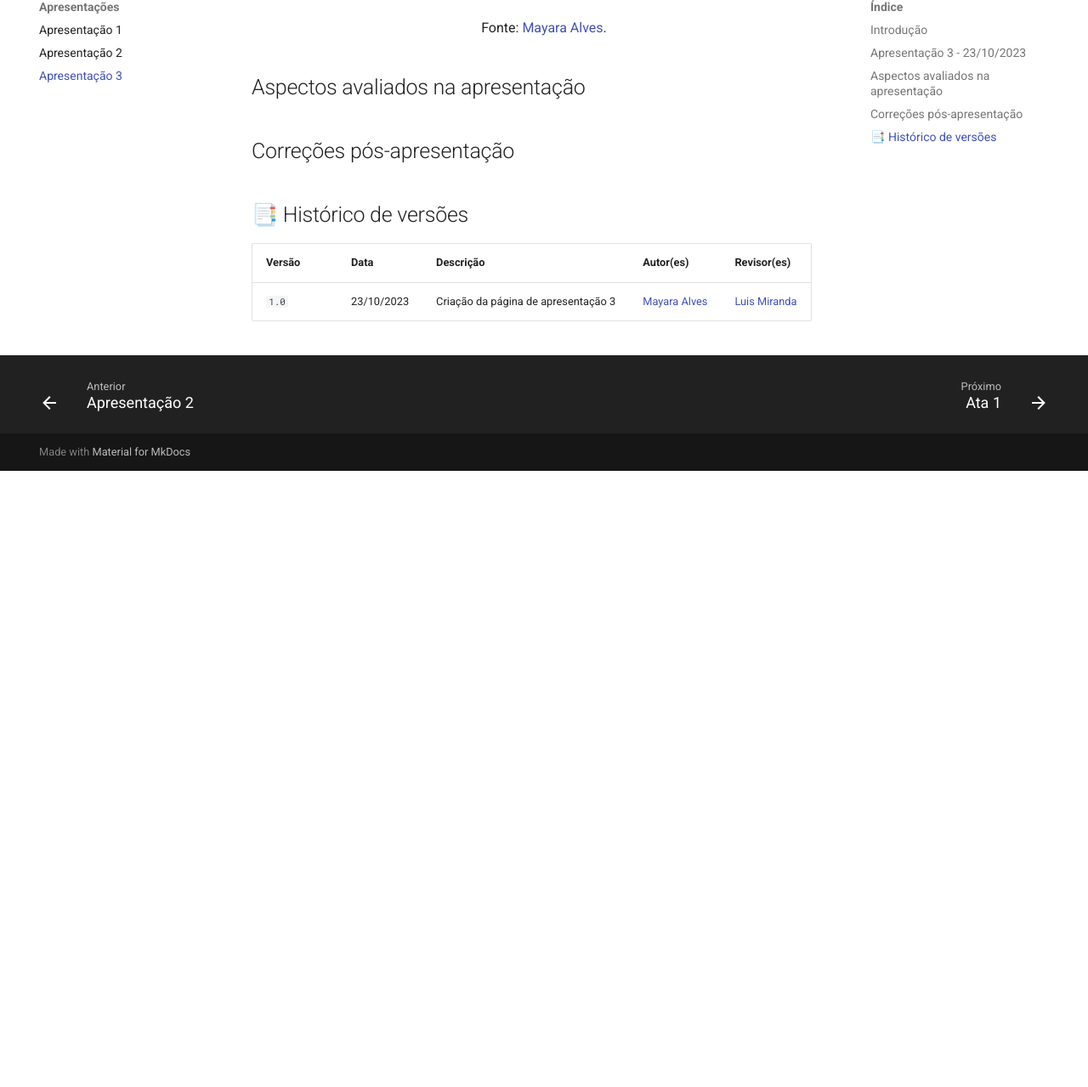
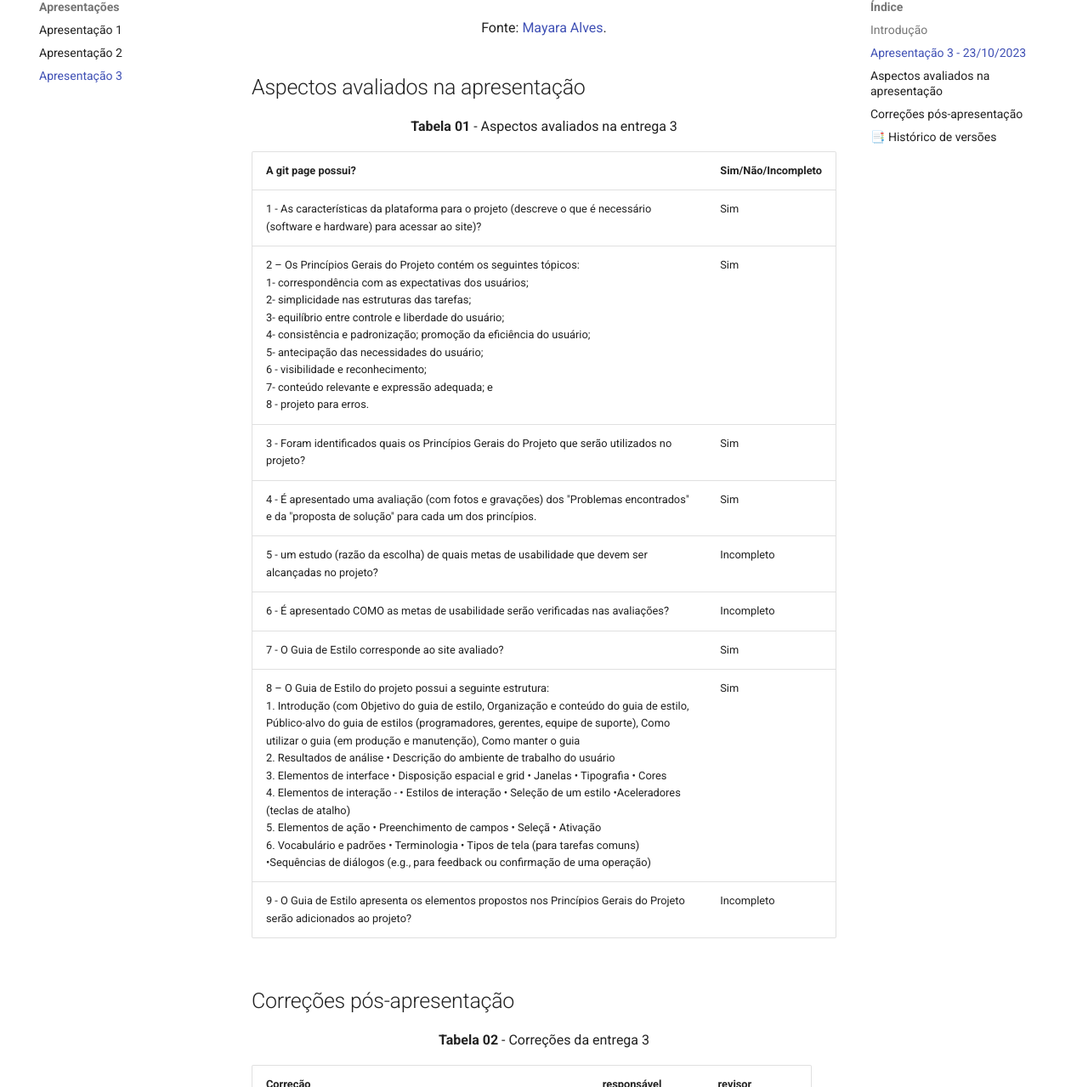
Before and after one commit to Interacao-Humano-Computador/2023.2-Ventoy, an MkDocs documentation site: the page built from docs/apresentacao/apresentacao3.md, in a window 1280 px wide and 1400 px high, scrolled down 737 px, cut to the strip 121-1400 px from the top of the window. Shown: the whole strip at 85% size. Built offline with MkDocs 1.6.1 and Material for MkDocs 9.7.7, drawn with Linux system fonts in a browser that asks for light colours; comment, search, counter and statistics services are not loaded; before the commit the page ends 1412 px from its top, so only the background shows below that; some of the changed text lies outside the part shown.

Commit message:
Update apresentacao3.md

```diff
--- a/docs/apresentacao/apresentacao3.md
+++ b/docs/apresentacao/apresentacao3.md
@@ -14,10 +14,33 @@ O propósito desta página consiste em arquivar os elementos pertinentes à terc
 
 ## Aspectos avaliados na apresentação
 
+<p align="center"><b>Tabela 01</b> - Aspectos avaliados na entrega 3 </p>
+
+A git page possui?  | Sim/Não/Incompleto
+--------- | ------
+1 - As características da plataforma para o projeto (descreve o que é necessário (software e hardware) para acessar ao site)? | Sim
+2 –  Os Princípios Gerais do Projeto contém os seguintes tópicos:<br>1- correspondência com as expectativas dos usuários;<br>2- simplicidade nas estruturas das tarefas;<br>3- equilíbrio entre controle e liberdade do usuário;<br>4- consistência e padronização; promoção da eficiência do usuário;<br>5- antecipação das necessidades do usuário;<br>6 - visibilidade e reconhecimento;<br>7- conteúdo relevante e expressão adequada; e<br>8 - projeto para erros. | Sim
+3 - Foram identificados quais os Princípios Gerais do Projeto que serão utilizados no projeto? | Sim
+4 - É apresentado uma avaliação (com fotos e gravações) dos "Problemas encontrados" e da "proposta de solução" para cada um dos princípios. | Sim
+5 - um estudo (razão da escolha) de quais metas de usabilidade que devem ser alcançadas no projeto? | Incompleto
+6 - É apresentado COMO as metas de usabilidade serão verificadas nas avaliações?  | Incompleto
+7 -  O Guia de Estilo corresponde ao site avaliado?  | Sim
+8 – O Guia de Estilo do projeto possui a seguinte estrutura:<br> 1. Introdução (com Objetivo do guia de estilo, Organização e conteúdo do guia de estilo, Público-alvo do guia de estilos (programadores, gerentes, equipe de suporte), Como utilizar o guia (em produção e manutenção), Como manter o guia<br> 2. Resultados de análise • Descrição do ambiente de trabalho do usuário <br> 3. Elementos de interface • Disposição espacial e grid • Janelas • Tipografia • Cores <br> 4. Elementos de interação - • Estilos de interação • Seleção de um estilo •Aceleradores (teclas de atalho) <br> 5. Elementos de ação • Preenchimento de campos • Seleçã • Ativação<br> 6. Vocabulário e padrões • Terminologia • Tipos de tela (para tarefas comuns) •Sequências de diálogos (e.g., para feedback ou confirmação de uma operação) | Sim
+9 - O Guia de Estilo apresenta os elementos propostos nos Princípios Gerais do Projeto serão adicionados ao projeto?| Incompleto
+
 ## Correções pós-apresentação
+<p align="center"><b>Tabela 02</b> - Correções da entrega 3 </p>
+
+Correção | responsável | revisor
+--------- | --------------- | ------
+Corrigir Principios Gerais | Limírio Guimarães | Vinicius Mendes
+Corrigir Metas de usabilidade| Mayara Alves | Breno Queiroz
+Corrigir Caracteristicas da plataforma| Milena Baruc| Luis Miranda
+Adicionar nova coluna ao cronograma executado (data prevista)| Mayara Alves| Milena Baruc
 
 ## 📑 Histórico de versões
 
 Versão  |   Data   | Descrição | Autor(es) | Revisor(es)
 --------- | ------ | ------ | ---------- | ----------
-`1.0` | 23/10/2023| Criação da página de apresentação 3 | [Mayara Alves](https://github.com/Mayara-tech) |[Luis Miranda](https://github.com/LuisMiranda10) |
+`1.0` | 23/10/2023| Criação da página de apresentação 3 | [Mayara Alves](https://github.com/Mayara-tech) |[Luis Miranda](https://github.com/LuisMiranda10)|
+`1.1` | 31/10/2023| Adicionando tabela de correções e de aspectos avaliados| [Mayara Alves](https://github.com/Mayara-tech) |[Luis Miranda](https://github.com/LuisMiranda10)|
```
